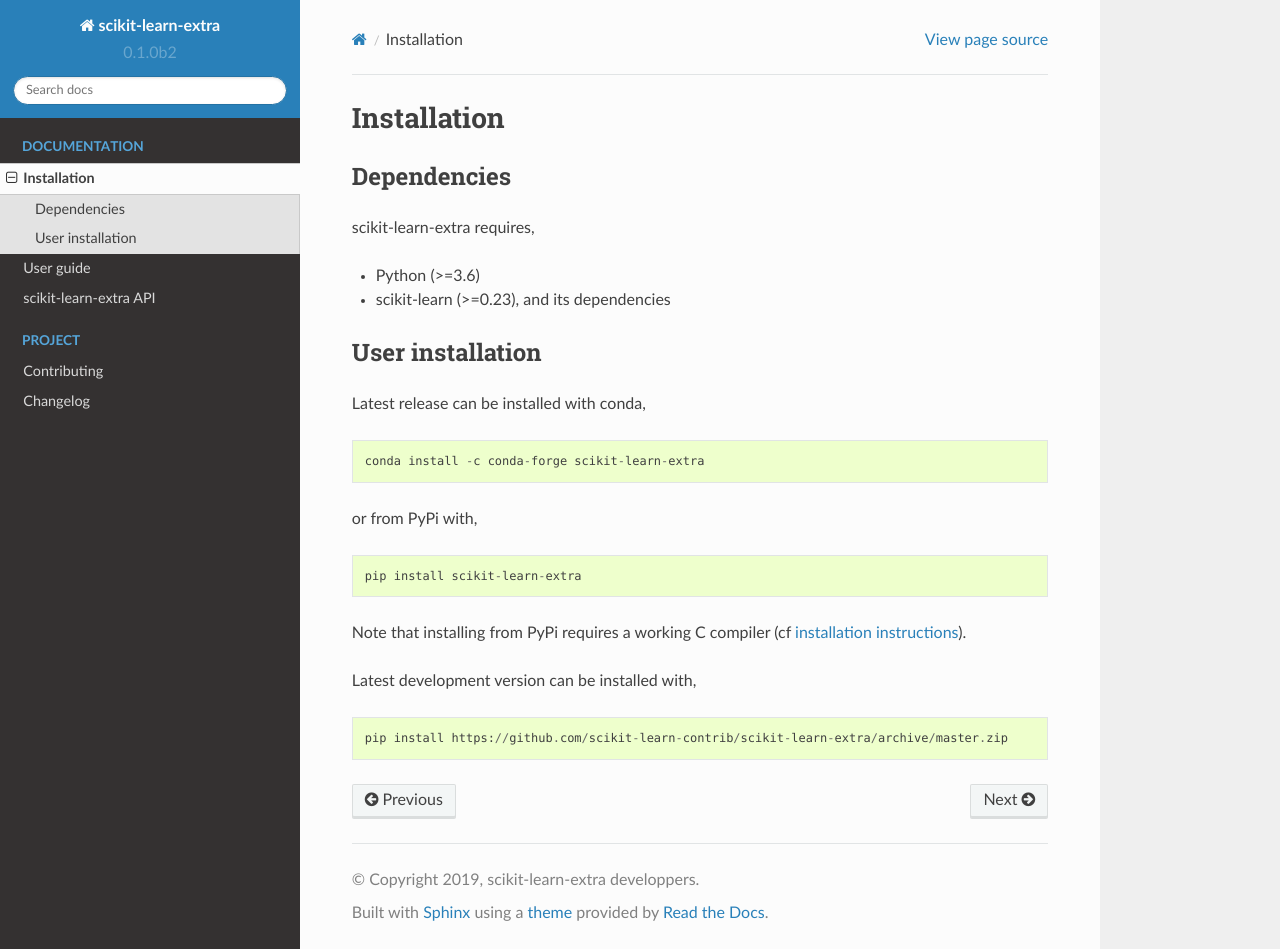
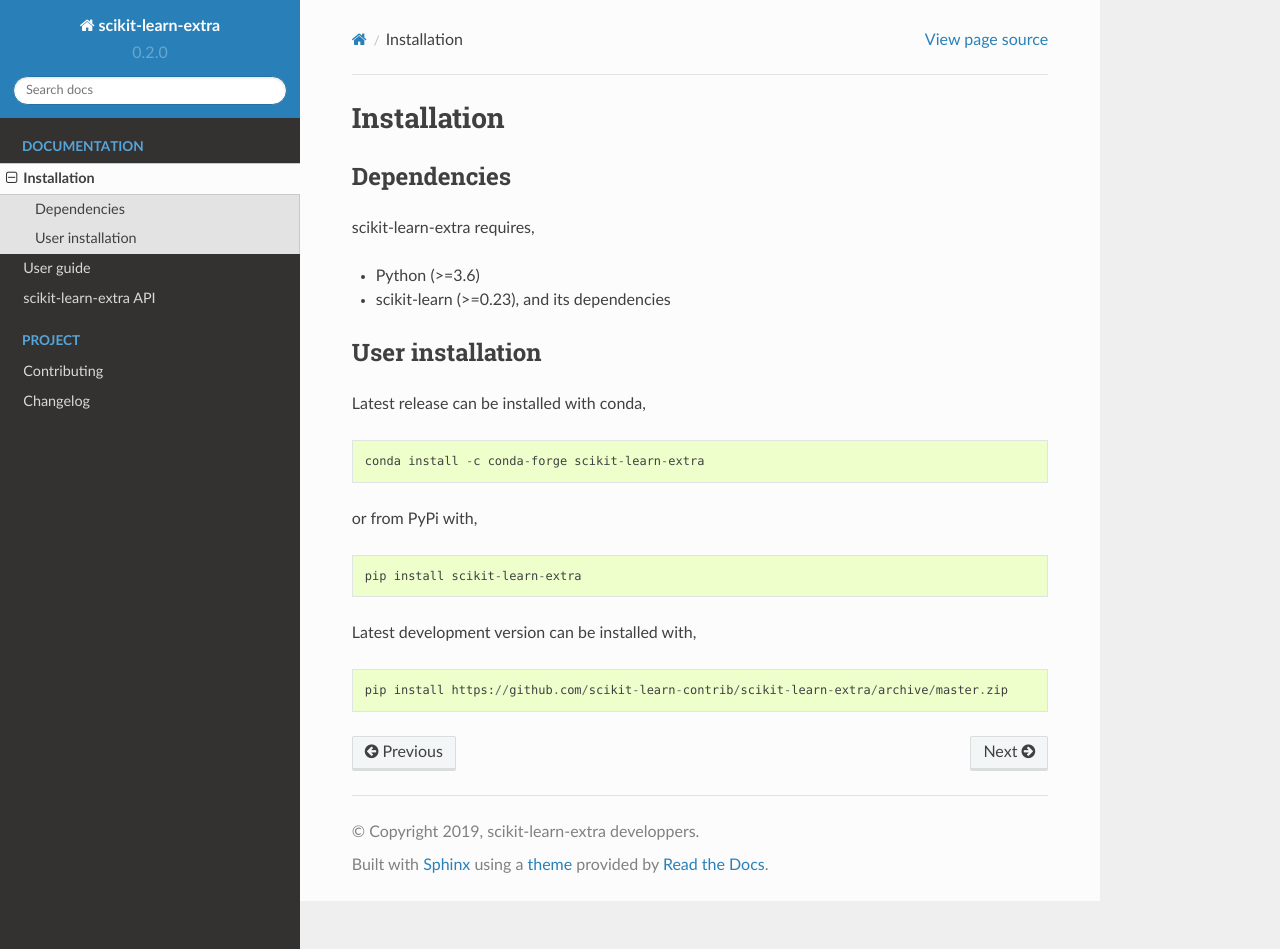
Before and after one commit to odgovorih1e/scikit-learn-extra, a Sphinx documentation site: the page built from doc/install.rst, in a window 1280 px wide and 949 px high. Built offline with Sphinx 7.4.7 and the Read the Docs theme 2.0.0, drawn with Linux system fonts in a browser that asks for light colours; pages that are not in the unit, such as notebooks, are missing from menus.

Commit message:
Version 0.2.0 (#106)

```diff
--- a/doc/install.rst
+++ b/doc/install.rst
@@ -25,10 +25,6 @@ or from PyPi with,
 
    pip install scikit-learn-extra
 
-Note that installing from PyPi requires a working C compiler (cf `installation
-instructions
-<https://scikit-learn.org/dev/developers/advanced_installation.html#platform-specific-instructions>`_).
-
 Latest development version can be installed with,
 
 .. code::
--- a/requirements.txt
+++ /dev/null
@@ -1,3 +0,0 @@
-numpy>=1.13.3
-scipy>=0.19.1
-scikit-learn>=0.20.1
--- a/sklearn_extra/_version.py
+++ b/sklearn_extra/_version.py
@@ -1 +1 @@
-__version__ = "0.1.0b2"
+__version__ = "0.2.0"
```
Also changed, not shown: README.rst (+2 -11 lines), .readthedocs.yml, 1 other file.
